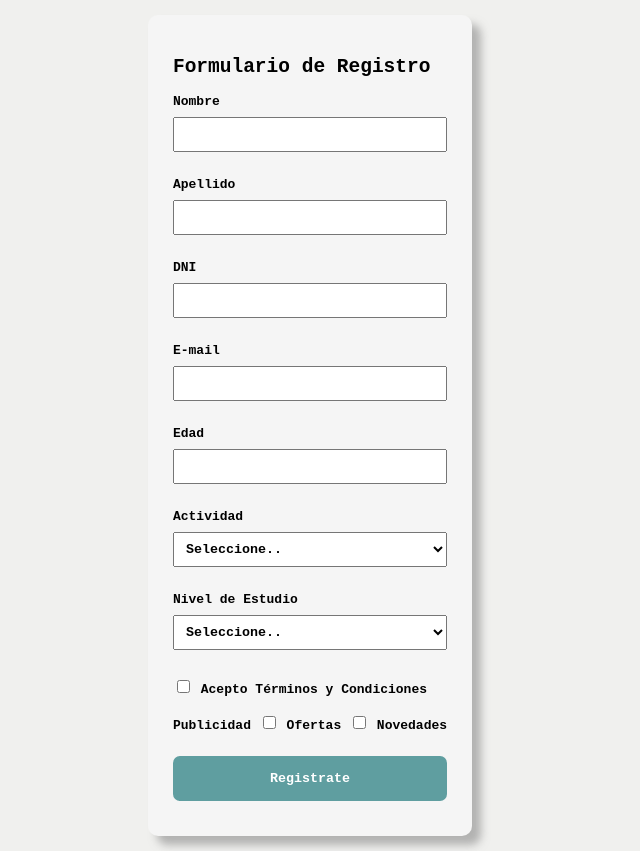
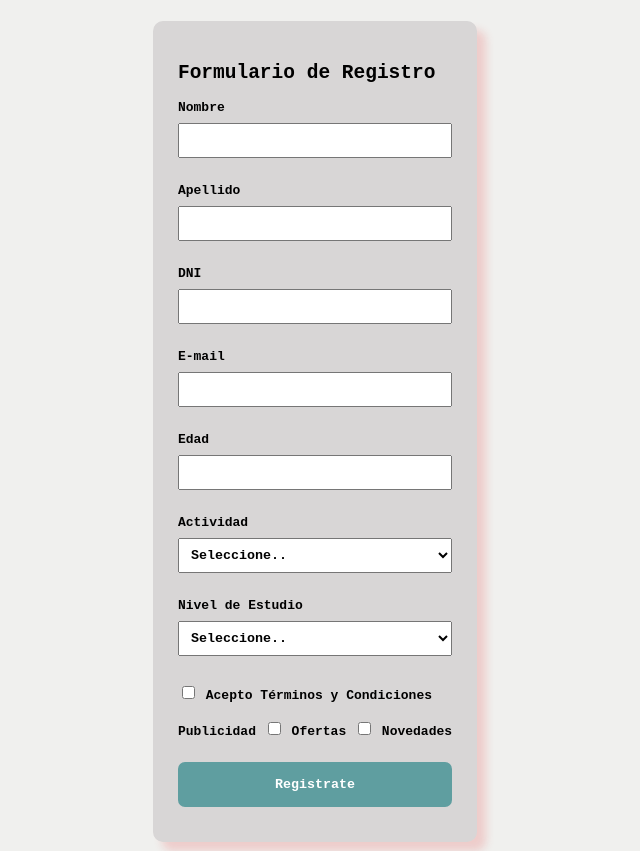
Before and after one commit to lucasger78/Form-Validation, a plain HTML site: page index.html in a window 1280 px wide. In both pictures the pointer is over the element 640 px from the left and 425 px from the top of the page. Shown: the whole page, without its empty margins (330-970 px from the left). Drawn offline with Linux system fonts and the light colour scheme.

Commit message:
Form Validation

```diff
--- a/style.css
+++ b/style.css
@@ -14,7 +14,19 @@ body{
     padding: 25px;
     border-radius: 10px;
     margin: 15px;
+    transition: .3s ease;
 }
+
+#registroform:hover{
+    background-color: rgb(216, 214, 214);
+    box-shadow: 9px 9px 8px rgba(230, 66, 66, 0.2);
+    padding: 25px;
+    border-radius: 10px;
+    margin: 15px;
+    transform: translate(5px, 6px);
+
+}
+
 
 label{
     display: block;
```
